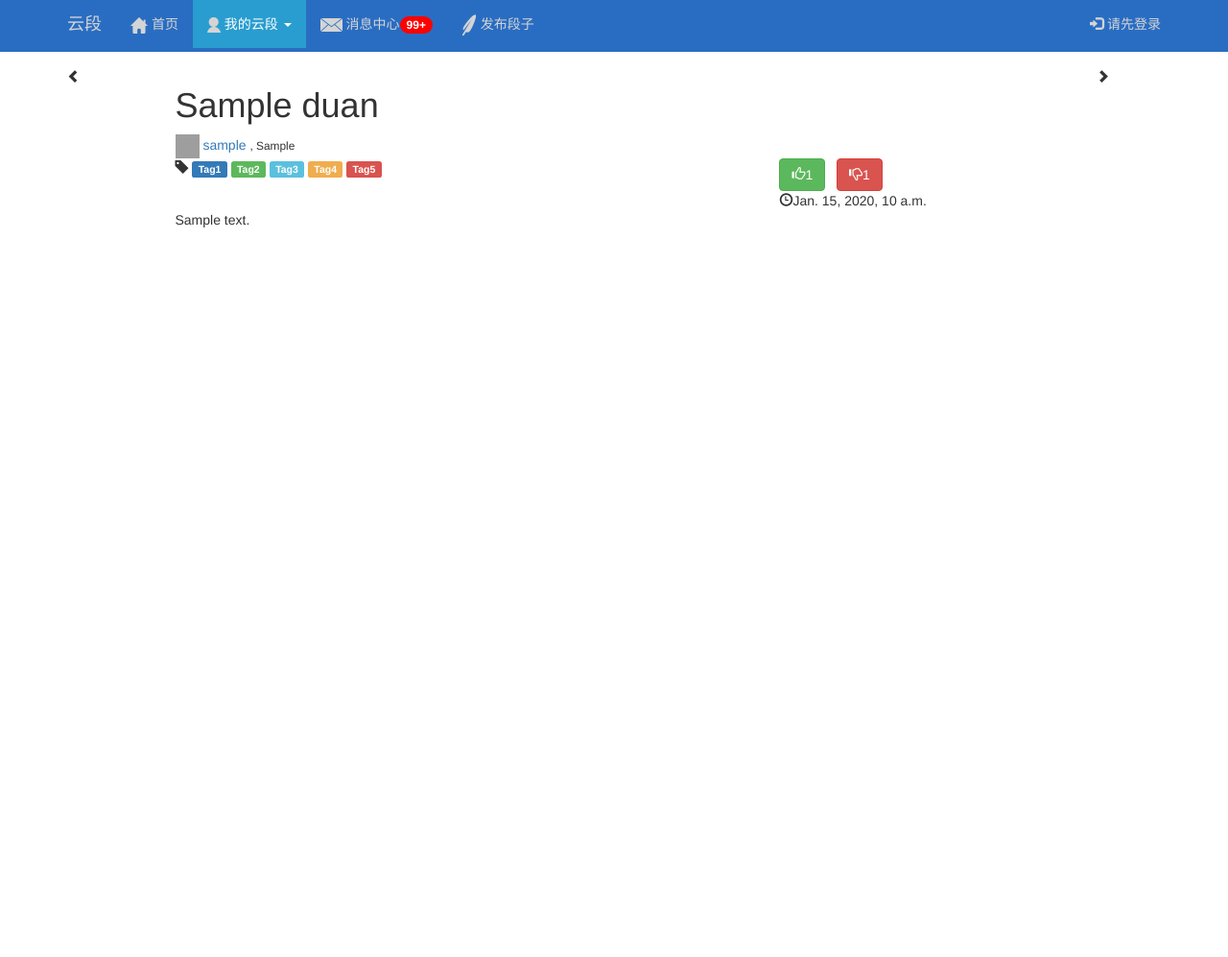
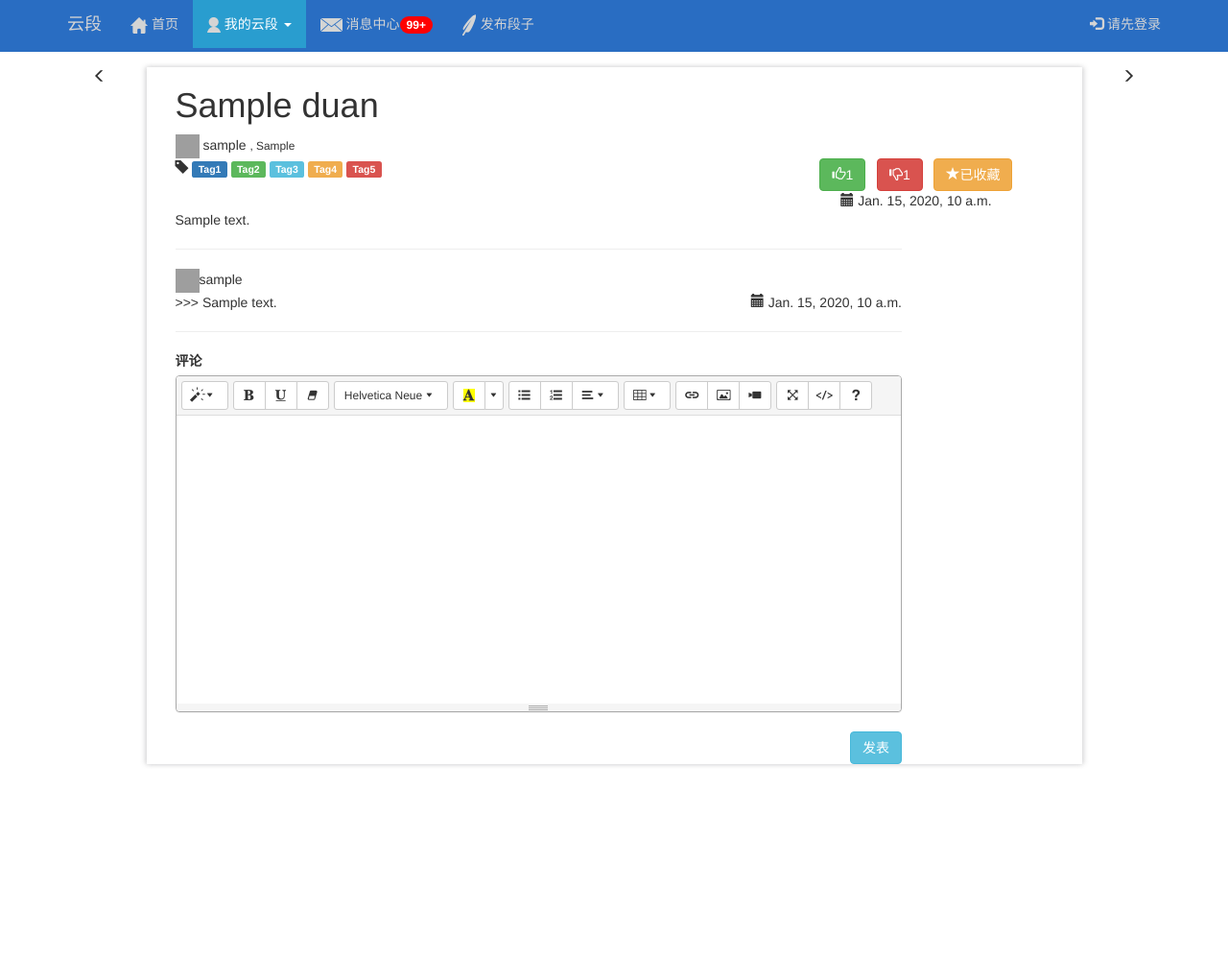
Before and after one commit to CloudDuanOrganization/CloudDuan, a Django app: page /cloudUnit/duanView/1/ in a window 1280 px wide. Shown: the top 997 px of the page at 96% size. Run offline with Django 3.2, Linux system fonts and the light colour scheme; tables that the repository leaves empty hold one stand-in row (values such as "Sample post"); some libraries are stand-ins or nearby versions; grey boxes are pictures that could not be loaded.

Commit message:
增加评论功能，增加收藏功能，修改分页方式，修复了一些奇怪的bug

```diff
--- a/CloudDuan/statics/css/content.css
+++ b/CloudDuan/statics/css/content.css
@@ -4,4 +4,9 @@ span [id="publishTime"] {
 
 .col-md-1 {
 
+    text-align:center;
 }
+.center-container-hx {
+	box-shadow: 2px 0 5px rgba(214, 214, 215, 0.9), -2px 0 5px
+	rgba(214, 214, 215, 0.9);
+}
--- a/CloudDuan/statics/js/content.js
+++ b/CloudDuan/statics/js/content.js
@@ -1,3 +1,14 @@
+$(document).ready(function() {
+    //summernote init
+    $('#summernote2').summernote({
+        height: 300,
+        minHeight: null,
+        maxHeight: null,
+        focus: false,
+        placeholder: 'write here...'
+    });
+
+});
 $("#upBtn").click(function() {
 
     var url = document.location.toString();
@@ -16,7 +27,9 @@ $("#upBtn").click(function() {
             $("#up").html(data.duanUp)
         },
         error: function(jqXHR) {
-            alert("发生错误：" + jqXHR.status);
+             alert("请登录")
+             window.location.href='/userUnit/userLogin/?next=/cloudUnit/duanView/'+duanID+'/';
+
         },
     });
 });
@@ -38,11 +51,63 @@ $("#downBtn").click(function() {
 
         },
         error: function(jqXHR) {
-            alert("发生错误：" + jqXHR.status);
+            alert("请登录")
+             window.location.href='/userUnit/userLogin/?next=/cloudUnit/duanView/'+duanID+'/';
+        },
+    });
+});
+$("#commentBtn").click(function() {
+    var url = document.location.toString();
+    var arrUrl = url.split("//");
+    var subUrl = arrUrl[1].split("/");
+    var duanID = subUrl[3];
+    $.ajax({
+        url: '/cloudUnit/duanComment/',
+        type: 'POST',
+        dataType: 'json',
+        data: {
+            content: $('#summernote2').summernote('code'),
+            duanID: duanID,
+        },
+        success: function(data) {
+            if (data.comment_flag === 1) {
+                location.reload();
+            } else if (data.comment_flag === 0) {
+                alert(comment_err);
+            }
+        },
+        error: function(jqXHR) {
+            alert("请登录")
+            window.location.href='/userUnit/userLogin/?next=/cloudUnit/duanView/'+duanID+'/';
         },
     });
 });
 
+$("#collectBtn").click(function() {
+    var url = document.location.toString();
+    var arrUrl = url.split("//");
+    var subUrl = arrUrl[1].split("/");
+    var duanID = subUrl[3];
+    $.ajax({
+        url: '/cloudUnit/duanCollect/',
+        type: 'POST',
+        dataType: 'json',
+        data: {
+            duanID: duanID,
+        },
+        success: function(data) {
+            if (data.collect_flag === 1) {
+                location.reload();
+            }
+
+        },
+        error: function(jqXHR) {
+            alert(jqXHR)
+        },
+    });
+});
+
+
 $(function() {
     $('[data-toggle="popover"]').popover()
 });
--- a/CloudDuan/statics/js/index.js
+++ b/CloudDuan/statics/js/index.js
@@ -32,7 +32,7 @@ $(document).ready(function() {
 
     //summernote init
     $('#summernote').summernote({
-        height: 300,
+        height: 200,
         minHeight: null,
         maxHeight: null,
         focus: true
--- a/CloudDuan/statics/js/profile.js
+++ b/CloudDuan/statics/js/profile.js
@@ -37,8 +37,8 @@ var PortraitUrl;
 
 // });
 $("#history").click(function() {
-	window.location.href="/userUnit/userProfile/history?page=1"
+	window.location.href="/userUnit/userProfile/history"
 });
 $("#own").click(function() {
-	window.location.href="/userUnit/userProfile/userOwn?page=1"
+	window.location.href="/userUnit/userProfile/userOwn"
 });
--- a/CloudDuan/templates/content.html
+++ b/CloudDuan/templates/content.html
@@ -13,6 +13,7 @@
     <link href="/static/css/rocket.css" rel="stylesheet">
     <link href="/static/css/summernote.css" rel="stylesheet">
     <link href="/static/css/fileinput.min.css" rel="stylesheet">
+    <link href="/static/css/content.css" rel="stylesheet">
     <title>云段</title>
 </head>
 
@@ -89,19 +90,17 @@
             <!--/.nav-collapse -->
         </div>
     </nav>
-    <div class="container ">
+    <div class="container " >
         <div id="content " class="row">
             <div class="col-md-1">
-                <span class="glyphicon glyphicon-chevron-left"> </span>
+                <span class="glyphicon glyphicon-menu-left"> </span>
             </div>
-            <div class="col-md-10">
+            <div class="col-md-10 center-container-hx container">
                 <div class="col-md-10">
                     <h1>{{duan.title}}</h1>
-                    <a href="/userUnit/userProfile">
                         <img class="portrait" src="{{duan.owner.user.cduser.portrait.url}}">
-                        <span class="name">{{duan.owner}}
-                </span>
-                    </a><small>, {{duan.owner.user.cduser.signature}}</small>
+                        <span class="name">{{duan.owner}}</span>
+                    <small>, {{duan.owner.user.cduser.signature}}</small>
                 </div>
                 <div class="col-xs-6 col-md-4">
                     <span class="glyphicon glyphicon-tag"></span>
@@ -113,18 +112,43 @@
                 </div>
                 <div class="col-xs-6 col-md-4">
                 </div>
-                <div class="col-xs-6 col-md-4">
-                    <button id="upBtn" class="btn btn-success"  data-toggle="popover" title="你好像点过了" data-content="请不要再瞎几把乱点" data-placement="top"><span class="glyphicon glyphicon-thumbs-up"> </span><span id="up">{{duan.up}}</span></button>&nbsp;&nbsp;
-                    <button id="downBtn" class="btn btn-danger" data-toggle="popover" title="你好像点过了" data-content="请不要再瞎几把乱点" data-placement="top"><span class="glyphicon glyphicon-thumbs-down"> </span><span id="down">{{duan.down}}</span></button>
+                <div class="col-xs-6 col-md-4" style="text-align:center;">
+                    <button id="upBtn" class="btn btn-success" data-toggle="popover" title="你好像点过了" data-content="请不要再瞎几把乱点" data-placement="top"><span class="glyphicon glyphicon-thumbs-up"> </span><span id="up">{{duan.up}}</span></button>&nbsp;&nbsp;
+                    <button id="downBtn" class="btn btn-danger" data-toggle="popover" title="你好像点过了" data-content="请不要再瞎几把乱点" data-placement="top"><span class="glyphicon glyphicon-thumbs-down"> </span><span id="down">{{duan.down}}</span></button>&nbsp;&nbsp;
+
+                    {%if hasCollect%}
+                    <button id="collectBtn" class="btn btn-warning" ><span class="glyphicon glyphicon-star" id="collect"> </span>已收藏</span></button>
+                    {%else%}
+                    <button id="collectBtn" class="btn btn-warning" ><span class="glyphicon glyphicon-star-empty" id="collect"> </span>收藏</span></button>
+                    {%endif%}
                     <br>
-                    <span class="glyphicon glyphicon-time" id="publishTime"> </span>{{duan.publishTime}}
+                    <span class="glyphicon glyphicon-calendar" id="publishTime"> </span>&nbsp;{{duan.publishTime}}
                 </div>
-                <div class="col-md-10">
+                <div class="col-md-10 ">
                     <p>{{duan.content|safe}}</p>
+                    {%if duanComment%}
+                    <hr>
+                    {%for d in duanComment%}
+                    <img class="portrait" src="{{d.owner.user.cduser.portrait.url}}" >{{d.owner}}</img>
+                    <br>
+                    >>> {{d.content|safe}}  <span style="float:right;">&nbsp;{{d.publishTime}}</span>
+                    <span class="glyphicon glyphicon-calendar" style="float:right;"> </span>
+                    <br>
+                    <hr>
+                    {%endfor%}
+                    {%else%}
+                    <hr>
+                    {%endif%}
+
+                    <label class="contorl-label">评论</label>
+                    <div id="summernote2">
+                    </div>
+
+                    <button type="button" class="btn btn-info" style="float: right;" id="commentBtn">发表</button>
                 </div>
             </div>
             <div class="col-md-1">
-                <span class="glyphicon glyphicon-chevron-right"> </span>
+                <span class="glyphicon glyphicon-menu-right"> </span>
             </div>
         </div>
     </div>
--- a/CloudDuan/templates/index.html
+++ b/CloudDuan/templates/index.html
@@ -96,8 +96,11 @@
         <div class="row placeholders">
             {%for d in hotList%}
             <div class="col-xs-6 col-sm-3 placeholder">
+            {%if d.hasCover %}
                 <img src="{{d.image}}" class="img-responsive img-rounded" alt="Generic placeholder thumbnail" style="width:263px;height:263px;">
-
+            {%else%}
+                <img src="/uploadFiles/Duan/defaultCover/7.png" class="img-responsive img-rounded" alt="Generic placeholder thumbnail" style="width:263px;height:263px;">
+            {%endif%}
                 <h4><a href="{% url 'duanView' d.id %}">{{d.title}}</a></h4>
                 <span class="text-muted">{{d.owner}}</span><br>
             </div>
```
Also changed, not shown: CloudDuan/templates/profile.html (+35 -23 lines), CloudDuan/uploadFiles/User/user_膜法师/2.png (added).
